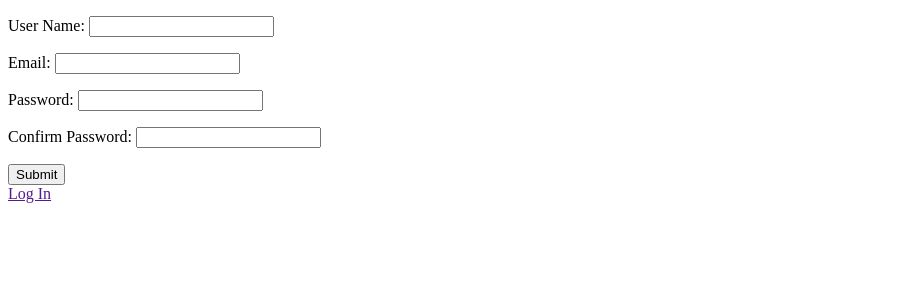
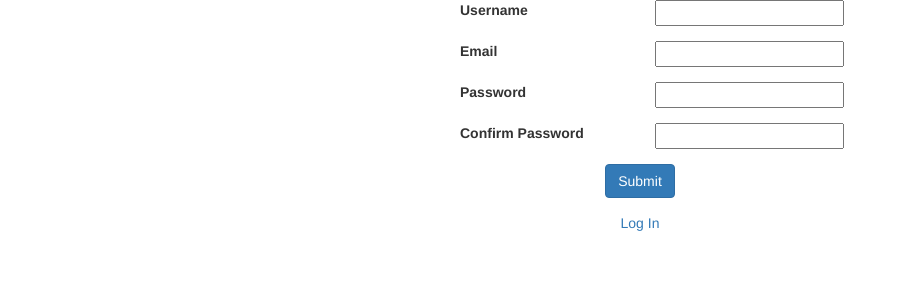
Before and after one commit to misterstrange/KittyWar-Server, a Django app: page /KittyWar/register/ in a window 1280 px wide. Shown: the top 300 px of the page, without its empty margins (0-899 px from the left). Run offline with Django 3.2, Linux system fonts and the light colour scheme; some libraries are stand-ins or nearby versions.

Commit message:
Registration successfully registers a user and redirects to a placeholder signin page

```diff
--- a/WebServer/KittyWar/forms.py
+++ b/WebServer/KittyWar/forms.py
@@ -2,9 +2,9 @@ from django import forms
 
 class RegistrationForm(forms.Form):
 
-    username  = forms.CharField(label = 'User Name', max_length = 16)
-    email     = forms.CharField(label = 'Email', max_length = 64)
-    password  = forms.CharField(label = 'Password', max_length = 16, widget = forms.PasswordInput)
+    username  = forms.CharField(max_length = 16)
+    email     = forms.CharField(max_length = 64)
+    password  = forms.CharField(max_length = 16, widget = forms.PasswordInput)
     passwordc = forms.CharField(label = 'Confirm Password', max_length = 16, widget = forms.PasswordInput)
 
     def clean(self):
--- a/WebServer/KittyWar/templates/register.html
+++ b/WebServer/KittyWar/templates/register.html
@@ -2,19 +2,54 @@
 <html lang="en">
 
 <head>
-    <title> Kitty War </title>
+    <link rel = "stylesheet" type = "text/css" href = "//maxcdn.bootstrapcdn.com/bootstrap/3.3.7/css/bootstrap.min.css">
+    <title> Kitty War - Register </title>
 </head>
 
-<form action="/KittyWar/register/" method="post">
+<body>
 
-    {% csrf_token %}
-    {{ register_form.as_p }}
-    <input type="submit" value="Submit" />
+<div class = "container">
 
-</form>
+    {% if message %}
+    <div class="text-center">
+        <span class="label label-warning"> {{ message }} </span>
+    </div>
+    {% endif %}
 
-<a href=""> Log In </a>
+    <form action="/KittyWar/register/" method="post">
 
-<p> {{ message }} </p>
+        {% csrf_token %}
 
+        {% for field in register_form %}
+        <div class="form-group row">
+            <div class="form_control">
+                <label for="{{ field.id_for_label }}"
+                    class="col-sm-2 col-sm-offset-4">
+
+                    {{ field.label }}
+                </label>
+                <div class="col-sm-2">
+                    {{ field }}
+                </div>
+            </div>
+        </div>
+        {% endfor %}
+
+        <div class="form-group text-center">
+            <button type="Submit" class="btn btn-primary"> Submit </button>
+        </div>
+
+    </form>
+
+    <div class="text-center">
+        <a href="{% url 'login' %}"> Log In </a>
+    </div>
+
+</div>
+
+<footer>
+    <script src="https://maxcdn.bootstrapcdn.com/bootstrap/3.3.7/js/bootstrap.min.js"></script>
+</footer>
+
+</body>
 </html>
--- a/WebServer/KittyWar/views.py
+++ b/WebServer/KittyWar/views.py
@@ -1,5 +1,8 @@
 from django.shortcuts import render
 from django.http import HttpResponseRedirect
+from django.http import HttpResponse
+from django.contrib.auth.models import User
+from django.contrib.auth import authenticate
 
 from .forms import RegistrationForm
 
@@ -15,7 +18,24 @@ def registration(request):
         form = RegistrationForm(request.POST)
         if form.is_valid():
 
-            return HttpResponseRedirect('/KittyWar/login/?q=success');
+            # Check if username already exist
+            username = form.cleaned_data['username']
+            if User.objects.filter(username=username).exists():
+
+                # Warn user the username is already taken
+                message = 'Username already exists'
+                return render(request, 'register.html', {'register_form': form, 'message': message})
+
+            # If everything is valid create user and redirect to login
+            email = form.cleaned_data['email']
+            password = form.cleaned_data['password']
+            User.objects.create_user(username, email, password)
+
+            return HttpResponseRedirect('/KittyWar/login/?q=success')
+
+        else:
+            message = 'Passwords fields must match'
+            return render(request, 'register.html', {'register_form': form, 'message': message})
 
     form = RegistrationForm()
     return render(request, 'register.html', {'register_form': form})
```
Also changed, not shown: WebServer/db.sqlite3, 3 other files.
